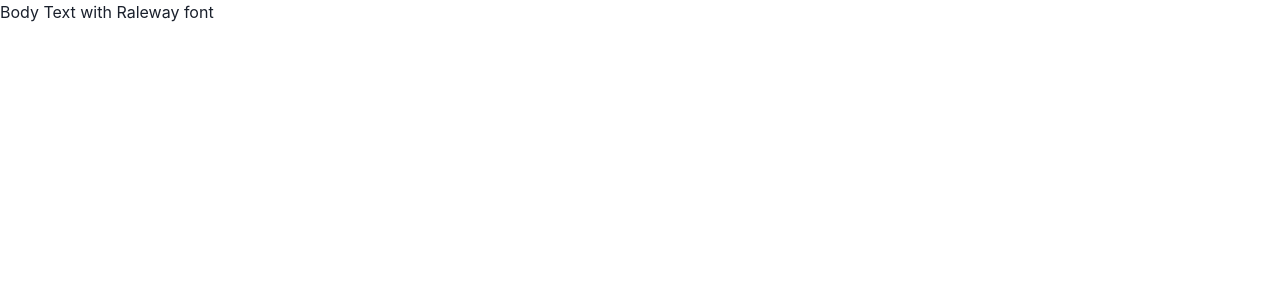
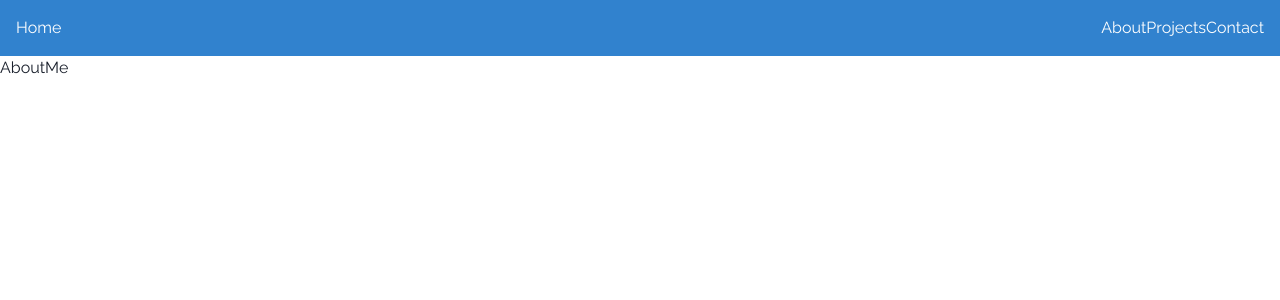
Before and after one commit to sherpa2025/portfolio, a React (Vite) app: page /about in a window 1280 px wide. Shown: the top 300 px of the page. Built offline with nearby package versions, Linux system fonts and the light colour scheme.

Commit message:
create pages & components

```diff
--- a/src/App.tsx
+++ b/src/App.tsx
@@ -1,13 +1,22 @@
-import { ChakraProvider, Box, Text } from "@chakra-ui/react";
+import { Route, Routes } from "react-router-dom";
+import Home from "./pages/home/home";
+import AboutMe from "./pages/about/about";
+import Project from "./pages/project/project";
+import Contact from "./pages/contact/contact";
+import Navbar from "./components/navbar/navbar";
 
-const App = () => {
+function App() {
   return (
-    <ChakraProvider>
-      <Box>
-        <Text fontFamily="body">Body Text with Raleway font</Text>
-      </Box>
-    </ChakraProvider>
+    <>
+      <Navbar />
+      <Routes>
+        <Route path="/" element={<Home />} />
+        <Route path="/about" element={<AboutMe />} />
+        <Route path="/projects" element={<Project />} />
+        <Route path="/contact" element={<Contact />} />
+      </Routes>
+    </>
   );
-};
+}
 
 export default App;
--- /dev/null
+++ b/src/components/navbar/navbar.tsx
@@ -0,0 +1,18 @@
+import { Box, Flex } from "@chakra-ui/react";
+import { Link } from "react-router-dom";
+function Navbar() {
+  return (
+    <Box bg="blue.500" p={4} color="white">
+      <Flex justifyContent="space-between" alignItems="center">
+        <Link to="/">Home</Link>
+        <Flex>
+          <Link to="/about">About</Link>
+          <Link to="/projects">Projects</Link>
+          <Link to="/contact">Contact</Link>
+        </Flex>
+      </Flex>
+    </Box>
+  );
+}
+
+export default Navbar;
--- a/src/main.tsx
+++ b/src/main.tsx
@@ -3,6 +3,7 @@ import ReactDOM from "react-dom/client";
 import App from "./App.tsx";
 import { ChakraProvider } from "@chakra-ui/react";
 import { extendTheme } from "@chakra-ui/react";
+import { BrowserRouter } from "react-router-dom";
 
 const fonts = {
   body: "'Raleway', sans-serif",
@@ -13,8 +14,10 @@ const theme = extendTheme({ fonts });
 
 ReactDOM.createRoot(document.getElementById("root")!).render(
   <React.StrictMode>
-    <ChakraProvider theme={theme}>
-      <App />
-    </ChakraProvider>
+    <BrowserRouter>
+      <ChakraProvider theme={theme}>
+        <App />
+      </ChakraProvider>
+    </BrowserRouter>
   </React.StrictMode>
 );
--- /dev/null
+++ b/src/pages/about/about.tsx
@@ -0,0 +1,5 @@
+function AboutMe() {
+  return <div>AboutMe</div>;
+}
+
+export default AboutMe;
--- /dev/null
+++ b/src/pages/contact/contact.tsx
@@ -0,0 +1,5 @@
+function Contact() {
+  return <div>Contact</div>;
+}
+
+export default Contact;
--- /dev/null
+++ b/src/pages/home/home.tsx
@@ -0,0 +1,5 @@
+function Home() {
+  return <div>Home</div>;
+}
+
+export default Home;
--- /dev/null
+++ b/src/pages/project/project.tsx
@@ -0,0 +1,5 @@
+function Project() {
+  return <div>Project</div>;
+}
+
+export default Project;
```
